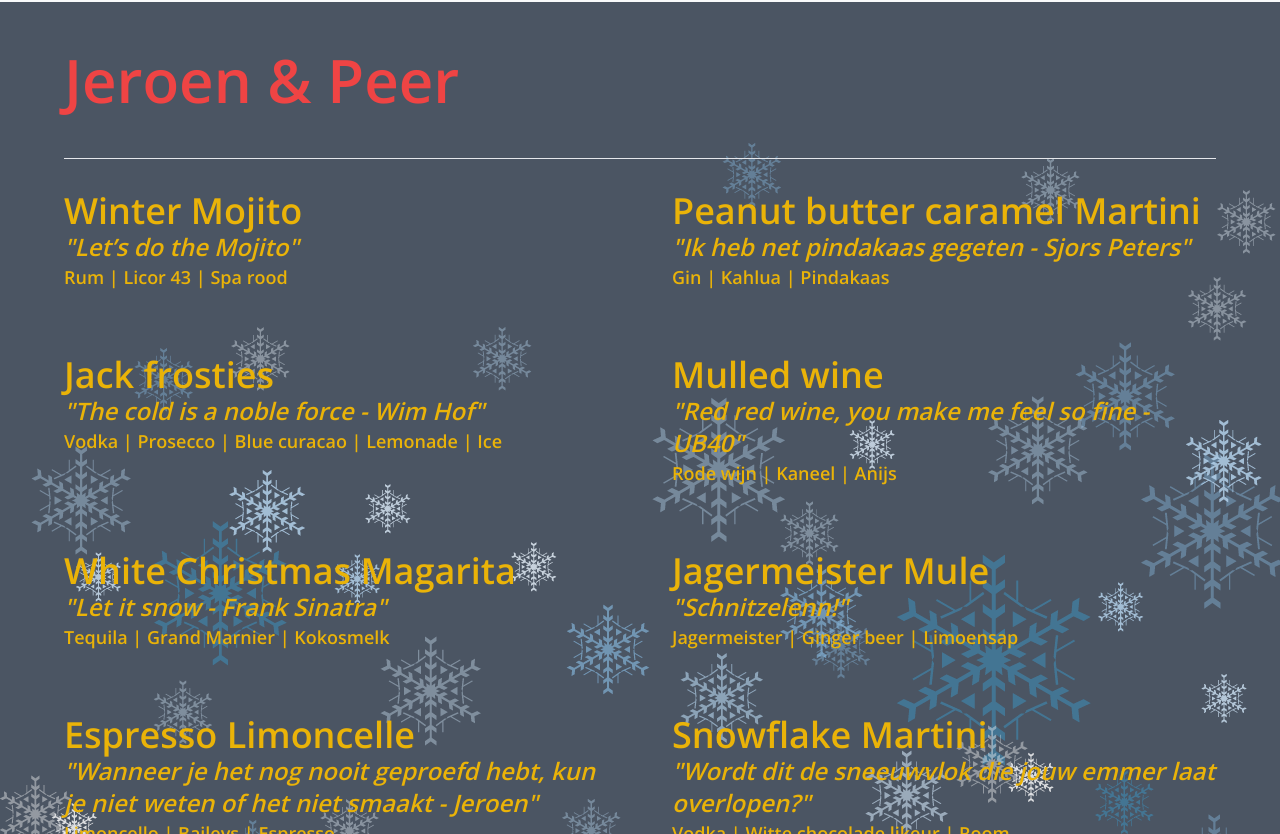
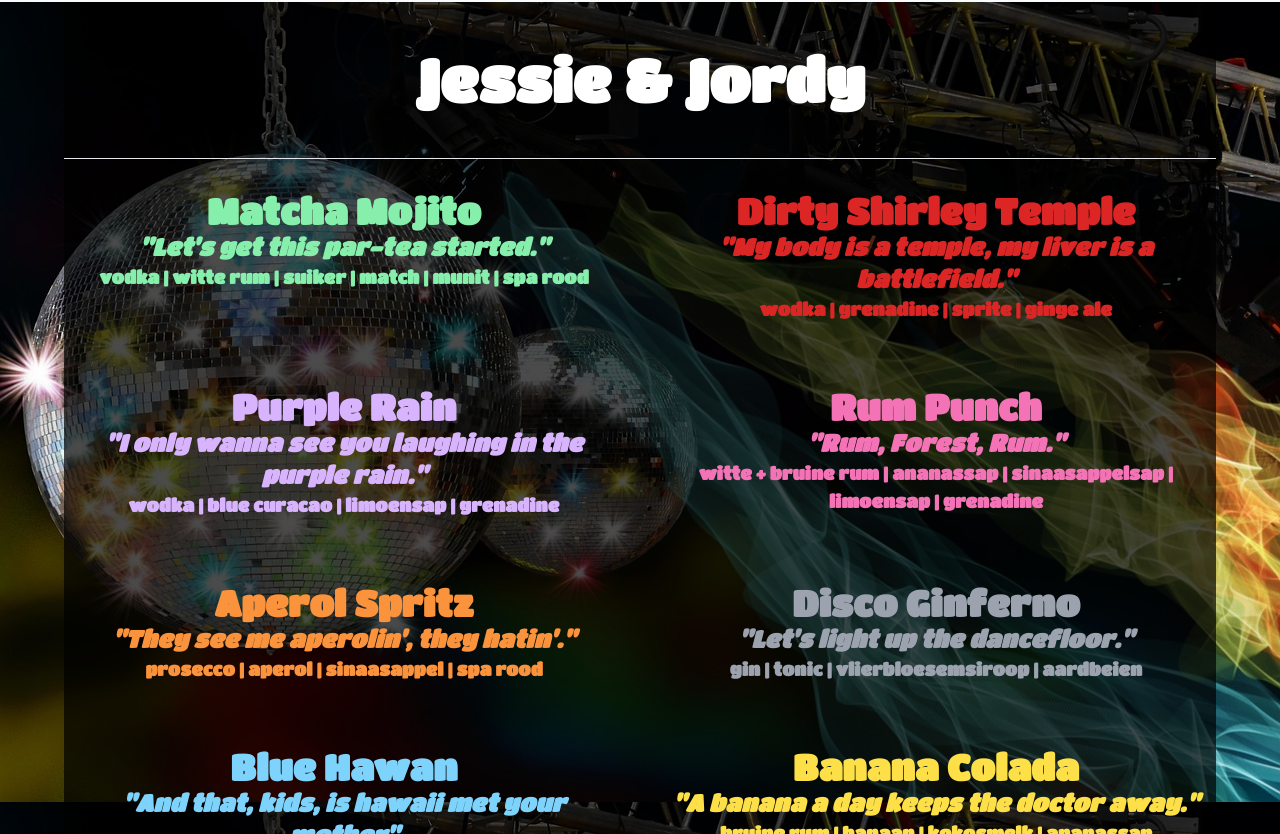
Before and after one commit to actuallyfrank/cazzo-cocktail-club, a Next.js app: page / in a window 1280 px wide. Shown: the part 1046-1880 px from the top of the page. Built offline with nearby package versions, Linux system fonts and the light colour scheme.

Commit message:
feat: add Jessie & Jordy menu

```diff
--- a/components/Container.tsx
+++ b/components/Container.tsx
@@ -2,7 +2,7 @@
 
 export function Container({ children, ...props }: React.ComponentProps<"div">) {
   return (
-    <div className="max-w-6xl mx-auto w-full h-full px-4 md:px-0" {...props}>
+    <div className="max-w-6xl mx-auto w-full h-full  " {...props}>
       {" "}
       {children}{" "}
     </div>
--- /dev/null
+++ b/components/menus/JessieJordyMenu.tsx
@@ -0,0 +1,71 @@
+import { Menu } from "./Menu";
+
+export function JessieJordyMenu() {
+  return (
+    <div
+      className="w-full "
+      style={{
+        backgroundImage: "url(/img/disco.jpg)",
+
+      }}
+    >
+      <Menu
+        className="font-bold bg-opacity-70 bg-black text-white text-center "
+        font="TitanOne"
+      >
+        <Menu.Title>Jessie & Jordy</Menu.Title>
+        <Menu.Divider />
+        <Menu.Grid>
+          <Menu.Item
+            title="Matcha Mojito"
+            className="text-green-300"
+            quote="Let's get this par-tea started."
+            ingredients={["vodka", "witte rum", "suiker", "match", "munit", "spa rood"]}
+          ></Menu.Item>
+          <Menu.Item
+            title="Dirty Shirley Temple"
+            className="text-red-600"
+            quote="My body is a temple, my liver is a battlefield."
+            ingredients={["wodka", "grenadine", "sprite", "ginge ale"]}
+          ></Menu.Item>
+          <Menu.Item
+            title="Purple Rain"
+            className="text-purple-300"
+            quote="I only wanna see you laughing in the purple rain."
+            ingredients={["wodka", "blue curacao", "limoensap", "grenadine"]}
+          ></Menu.Item>
+          <Menu.Item
+            title="Rum Punch"
+            className="text-pink-400"
+            quote="Rum, Forest, Rum."
+            ingredients={["witte + bruine rum", "ananassap", "sinaasappelsap", "limoensap", "grenadine"]}
+          ></Menu.Item>
+          <Menu.Item
+            title="Aperol Spritz"
+            className="text-orange-400"
+            quote="They see me aperolin', they hatin'."
+            ingredients={["prosecco", "aperol", "sinaasappel", "spa rood"]}
+          ></Menu.Item>
+          <Menu.Item
+            title="Disco Ginferno"
+            className="text-gray-400"
+            quote="Let's light up the dancefloor."
+            ingredients={["gin", "tonic", "vlierbloesemsiroop", "aardbeien"]}
+          ></Menu.Item>
+          <Menu.Item
+            title="Blue Hawan"
+            className="text-sky-300"
+            quote="And that, kids, is hawaii met your mother"
+            ingredients={["rum", "blue curacao", "ananassap", "kokosmelk", "limoensap"]}
+          ></Menu.Item>
+          <Menu.Item
+            title="Banana Colada"
+            className="text-yellow-300"
+            quote="A banana a day keeps the doctor away."
+            ingredients={["bruine rum", "banaan", "kokosmelk", "ananassap"]}
+          ></Menu.Item>
+        </Menu.Grid>
+      </Menu>
+    </div>
+  );
+}
--- a/components/menus/Menu.tsx
+++ b/components/menus/Menu.tsx
@@ -36,7 +36,7 @@
 
 function Title({ children, className = "" }) {
   return (
-    <div className={"w-full text-6xl font-bold py-12 " + className}>
+    <div className={"w-full text-6xl font-bold py-12 px-4 " + className}>
       <h1>{children}</h1>
     </div>
   );
@@ -69,7 +69,7 @@
 
 function Grid({ children }) {
   return (
-    <div className="grid grid-cols-1 md:grid-cols-2 gap-16">{children}</div>
+    <div className="grid grid-cols-1 md:grid-cols-2 gap-16 px-4">{children}</div>
   );
 }
 
--- a/pages/index.tsx
+++ b/pages/index.tsx
@@ -6,12 +6,14 @@
 import { ArjanRenataRikMenu } from "../components/menus/ArjanRenataRikMenu";
 import { EventCountDown } from "../components/EventCountDown";
 import { JeroenPeerMenu } from "../components/menus/JeroenPeerMenu";
+import { JessieJordyMenu } from "../components/menus/JessieJordyMenu";
 
 export default function Home() {
   return (
     <div className="bg-gray-50">
       <Hero />
       <EventCountDown />
+      <JessieJordyMenu />
       <JeroenPeerMenu />
       <FrankMenu />
       <ArjanRenataRikMenu />
--- a/styles/fonts.css
+++ b/styles/fonts.css
@@ -1,70 +1,77 @@
 @font-face {
-    font-family: 'Caveat';
-    src: url('/fonts/Caveat-Regular.ttf') format('truetype');
+  font-family: "Caveat";
+  src: url("/fonts/Caveat-Regular.ttf") format("truetype");
   font-weight: 400;
   font-style: normal;
   font-display: swap;
 }
 
 @font-face {
-    font-family: 'Caveat';
-    src: url('/fonts/Caveat-Medium.ttf') format('truetype');
+  font-family: "Caveat";
+  src: url("/fonts/Caveat-Medium.ttf") format("truetype");
   font-weight: 500;
   font-style: normal;
   font-display: swap;
 }
 
 @font-face {
-    font-family: 'Caveat';
-    src: url('/fonts/Caveat-SemiBold.ttf') format('truetype');
+  font-family: "Caveat";
+  src: url("/fonts/Caveat-SemiBold.ttf") format("truetype");
   font-weight: 600;
   font-style: normal;
   font-display: swap;
 }
 
 @font-face {
-    font-family: 'Caveat';
-    src: url('/fonts/Caveat-SemiBold.ttf') format('truetype');
+  font-family: "Caveat";
+  src: url("/fonts/Caveat-SemiBold.ttf") format("truetype");
   font-weight: 700;
   font-style: normal;
   font-display: swap;
 }
 
 @font-face {
-    font-family: 'OpenSans';
-    src: url('/fonts/OpenSans-Regular.ttf') format('truetype');
+  font-family: "OpenSans";
+  src: url("/fonts/OpenSans-Regular.ttf") format("truetype");
   font-weight: 400;
   font-style: normal;
   font-display: swap;
 }
 
 @font-face {
-    font-family: 'OpenSans';
-    src: url('/fonts/OpenSans-Medium.ttf') format('truetype');
+  font-family: "OpenSans";
+  src: url("/fonts/OpenSans-Medium.ttf") format("truetype");
   font-weight: 500;
   font-style: normal;
   font-display: swap;
 }
 
 @font-face {
-    font-family: 'OpenSans';
-    src: url('/fonts/OpenSans-SemiBold.ttf') format('truetype');
+  font-family: "OpenSans";
+  src: url("/fonts/OpenSans-SemiBold.ttf") format("truetype");
   font-weight: 600;
   font-style: normal;
   font-display: swap;
 }
 
 @font-face {
-    font-family: 'OpenSans';
-    src: url('/fonts/OpenSans-SemiBold.ttf') format('truetype');
+  font-family: "OpenSans";
+  src: url("/fonts/OpenSans-SemiBold.ttf") format("truetype");
   font-weight: 700;
   font-style: normal;
   font-display: swap;
 }
 
 @font-face {
-    font-family: 'PermanentMarker';
-    src: url('/fonts/PermanentMarker-Regular.ttf') format('truetype');
+  font-family: "PermanentMarker";
+  src: url("/fonts/PermanentMarker-Regular.ttf") format("truetype");
   font-style: normal;
   font-display: swap;
 }
+
+@font-face {
+  font-family: "TitanOne";
+  src: url("/fonts/TitanOne-Regular.ttf") format("truetype");
+  font-style: normal;
+  font-display: swap;
+}
```
Also changed, not shown: public/fonts/TitanOne-Regular.ttf (added), public/img/disco.jpg (added). Lines whose indentation alone changed are shown as unchanged.
